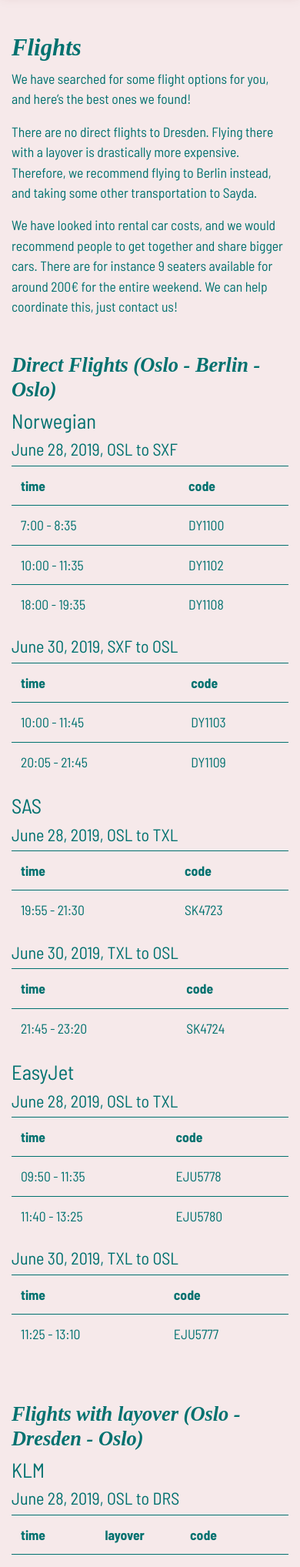
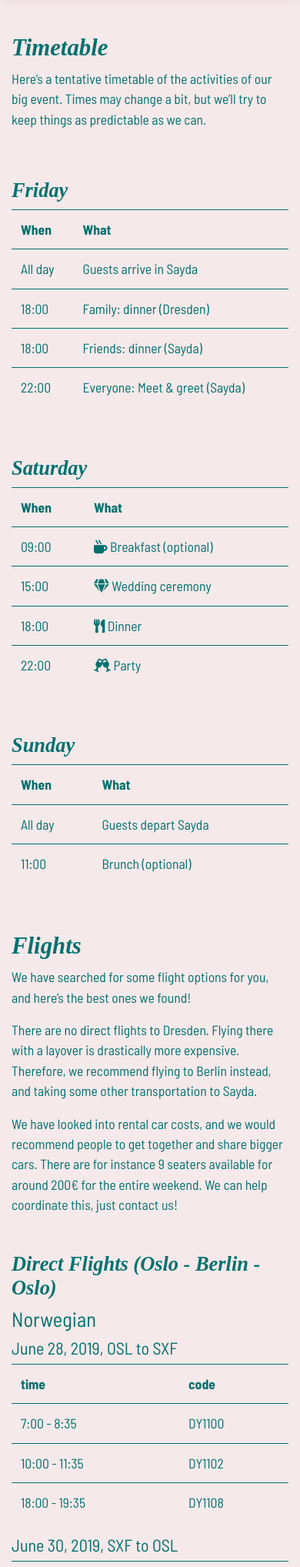
Before and after one commit to kusma/29-06-2019.com, a Jekyll site: the page built from index.md, in a window 390 px wide, cut to the strip 1419-3455 px from the top of the page. Shown: the whole strip at 77% size. Built offline with Jekyll 4.4.1, drawn with Linux system fonts in a browser that asks for light colours; nearby versions of some CDN libraries; some web fonts are replaced.

Commit message:
add timetable

```diff
--- a/_includes/head.html
+++ b/_includes/head.html
@@ -4,7 +4,7 @@
   <meta name="viewport" content="width=device-width, initial-scale=1, shrink-to-fit=no">
   <link rel="stylesheet" href="{{ site.baseurl }}/css/screen.css">
   <link href="https://fonts.googleapis.com/css?family=Barlow+Semi+Condensed:400,700|Playfair+Display:900i" rel="stylesheet">
-  <script defer src="https://use.fontawesome.com/releases/v5.0.13/js/all.js" integrity="sha384-xymdQtn1n3lH2wcu0qhcdaOpQwyoarkgLVxC/wZ5q7h9gHtxICrpcaSUfygqZGOe" crossorigin="anonymous"></script>
+  <link rel="stylesheet" href="https://use.fontawesome.com/releases/v5.6.3/css/all.css" integrity="sha384-UHRtZLI+pbxtHCWp1t77Bi1L4ZtiqrqD80Kn4Z8NTSRyMA2Fd33n5dQ8lWUE00s/" crossorigin="anonymous">
 
   <link rel="apple-touch-icon" sizes="180x180" href="{{ site.baseurl }}/assets/favicon/apple-touch-icon.png">
   <link rel="icon" type="image/png" sizes="32x32" href="{{ site.baseurl }}/assets/favicon/favicon-32x32.png">
--- a/_layouts/home.html
+++ b/_layouts/home.html
@@ -17,6 +17,9 @@
           <a class="nav-link" href="#where">Where</a>
         </li>
         <li class="nav-item">
+          <a class="nav-link" href="#timetable">Timetable</a>
+        </li>
+        <li class="nav-item">
           <a class="nav-link" href="#flights">Flights</a>
         </li>
       </ul>
--- a/css/screen.scss
+++ b/css/screen.scss
@@ -68,6 +68,10 @@
   overflow-x: hidden;
 }
 
+table {
+  @extend .table;
+}
+
 table, thead, tbody, th, td {
   border-width: 1px !important;
 }
--- a/index.md
+++ b/index.md
@@ -22,6 +22,48 @@
 
 <div id="venue-map" class="row">
   <iframe class="embed-responsive-item" src="https://www.google.com/maps/embed?pb=!1m18!1m12!1m3!1d322574.75213734654!2d13.167321244366743!3d50.829823675707395!2m3!1f0!2f0!3f0!3m2!1i1024!2i768!4f13.1!3m3!1m2!1s0x4709faf0ac42353b%3A0xa9716480daa2b72c!2sAlts%C3%A4chsischer+Gasthof+Kleines+Vorwerk!5e0!3m2!1sen!2sno!4v1548194453426" frameborder="0" allowfullscreen></iframe>
+</div>
+
+## Timetable
+
+Here's a tentative timetable of the activities of our big event. Times may
+change a bit, but we'll try to keep things as predictable as we can.
+
+<div class="row">
+<div class="col-md-4" markdown="1">
+
+### Friday
+
+| When    | What                           |
+|---------|--------------------------------|
+| All day | Guests arrive in Sayda         |
+| 18:00   | Family: dinner (Dresden)       |
+| 18:00   | Friends: dinner (Sayda)        |
+| 22:00   | Everyone: Meet & greet (Sayda) |
+
+</div>
+<div class="col-md-4" markdown="1">
+
+### Saturday
+
+| When  | What                   |
+|-------|------------------------|
+| 09:00 | <i class="fas fa-mug-hot"></i> Breakfast (optional) |
+| 15:00 | <i class="fas fa-gem"></i> Wedding ceremony         |
+| 18:00 | <i class="fas fa-utensils"></i> Dinner              |
+| 22:00 | <i class="fas fa-glass-cheers"></i> Party           |
+
+</div>
+<div class="col-md-4" markdown="1">
+
+### Sunday
+
+| When    | What                           |
+|---------|--------------------------------|
+| All day | Guests depart Sayda            |
+| 11:00   | Brunch (optional)              |
+
+</div>
 </div>
 
 ## Flights
@@ -89,7 +131,7 @@
 <div class="col-md-6">
 <h5>{{ direction.date | date: '%B %d, %Y' }}, {{ direction.from }} to {{ direction.to }} </h5>
 
-<table class="table">
+<table>
   <thead>
     <tr>
       <th scope="col">time</th>
```
